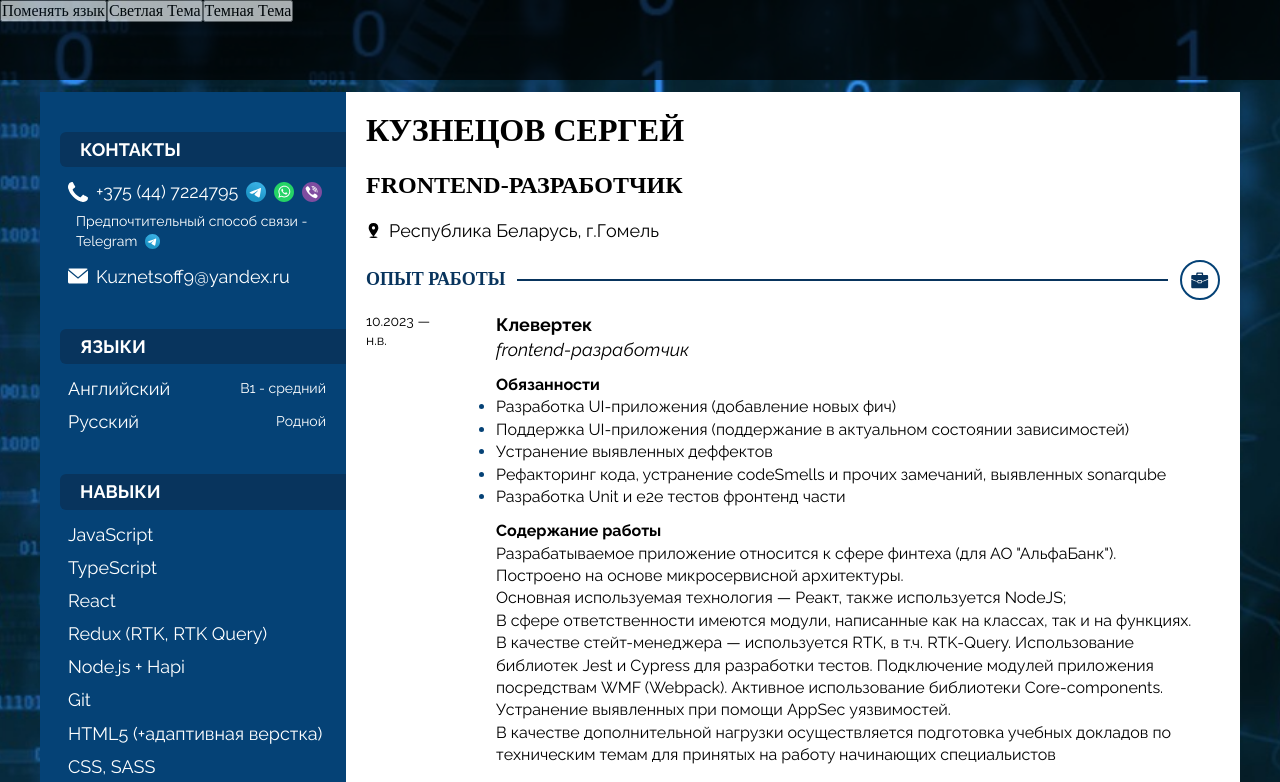
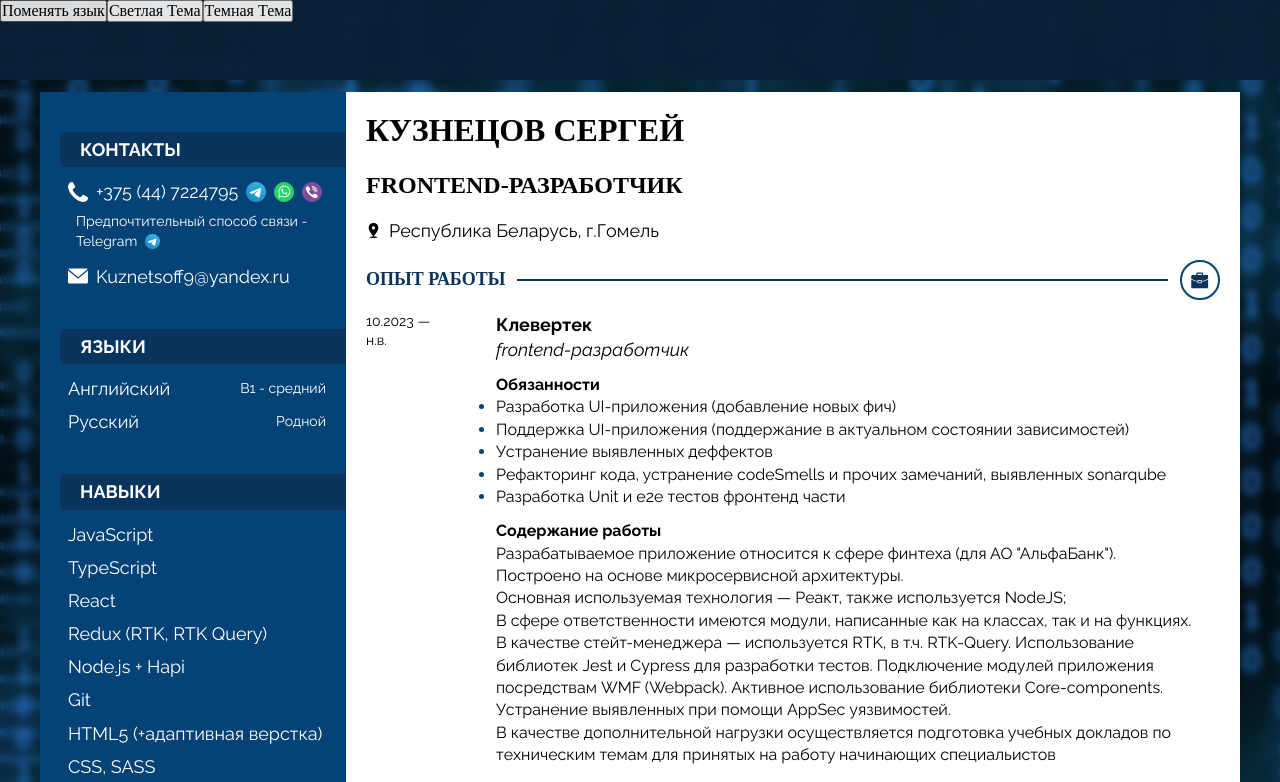
Before and after one commit to SergeiKuznetsov9/CV, a React (Create React App) app: page / in a window 1280 px wide. Shown: the top 782 px of the page. Built offline with nearby package versions, Linux system fonts and the light colour scheme.

Commit message:
добавлены стили заднего фона

```diff
--- a/src/App.tsx
+++ b/src/App.tsx
@@ -5,8 +5,10 @@ import { Header } from "./widgets/header/header";
 export const App = () => {
   return (
     <div className={cls.app}>
-      <Header className={cls.header} />
-      <MainPage />
+      <div className={cls.blur}>
+        <Header className={cls.header} />
+        <MainPage />
+      </div>
     </div>
   );
 };
--- a/src/app.module.scss
+++ b/src/app.module.scss
@@ -1,17 +1,26 @@
 .app {
   width: 100%;
   min-height: 100vh;
-
-  display: flex;
-  flex-direction: column;
-  align-items: center;
 
   background-image: url("./assets/img/background.jpg");
   background-size: cover;
   background-position: center;
   background-repeat: no-repeat;
+  background-attachment: fixed;
+}
+
+.blur {
+  width: 100%;
+  min-height: 100vh;
+  height: inherit;
+
+  display: flex;
+  flex-direction: column;
+  align-items: center;
+  backdrop-filter: blur(4px);
 }
 
 .header {
   margin-bottom: var(--gap-s);
+
 }
--- a/src/widgets/header/header.module.scss
+++ b/src/widgets/header/header.module.scss
@@ -1,6 +1,8 @@
 .Header {
   height: 80px;
   width: 100%;
-  background-color: black;
-  opacity: 70%;
+  background-color: #0a2036;
+  opacity: 95%;
+  position: sticky;
+  top: 0;
 }
```
